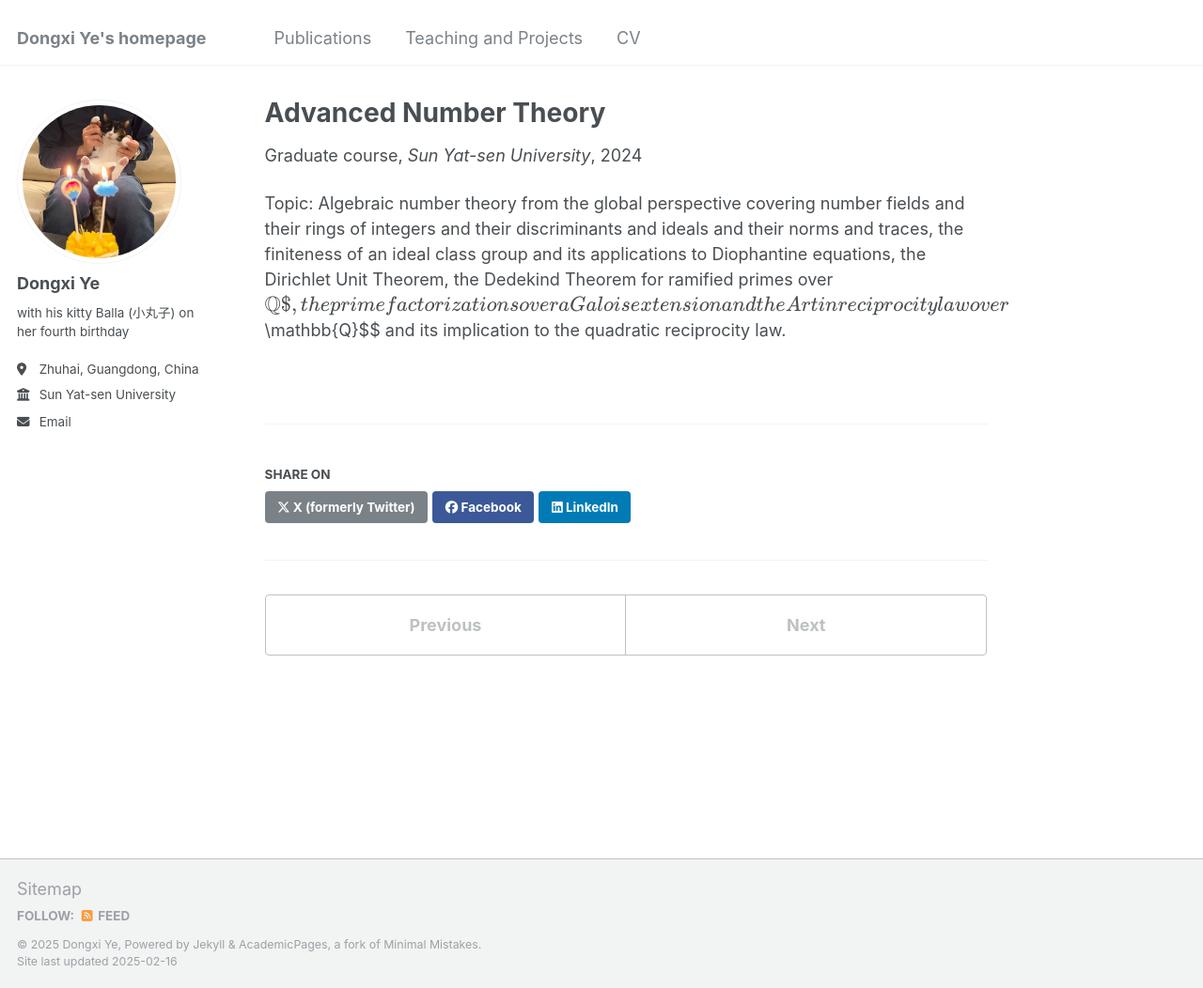
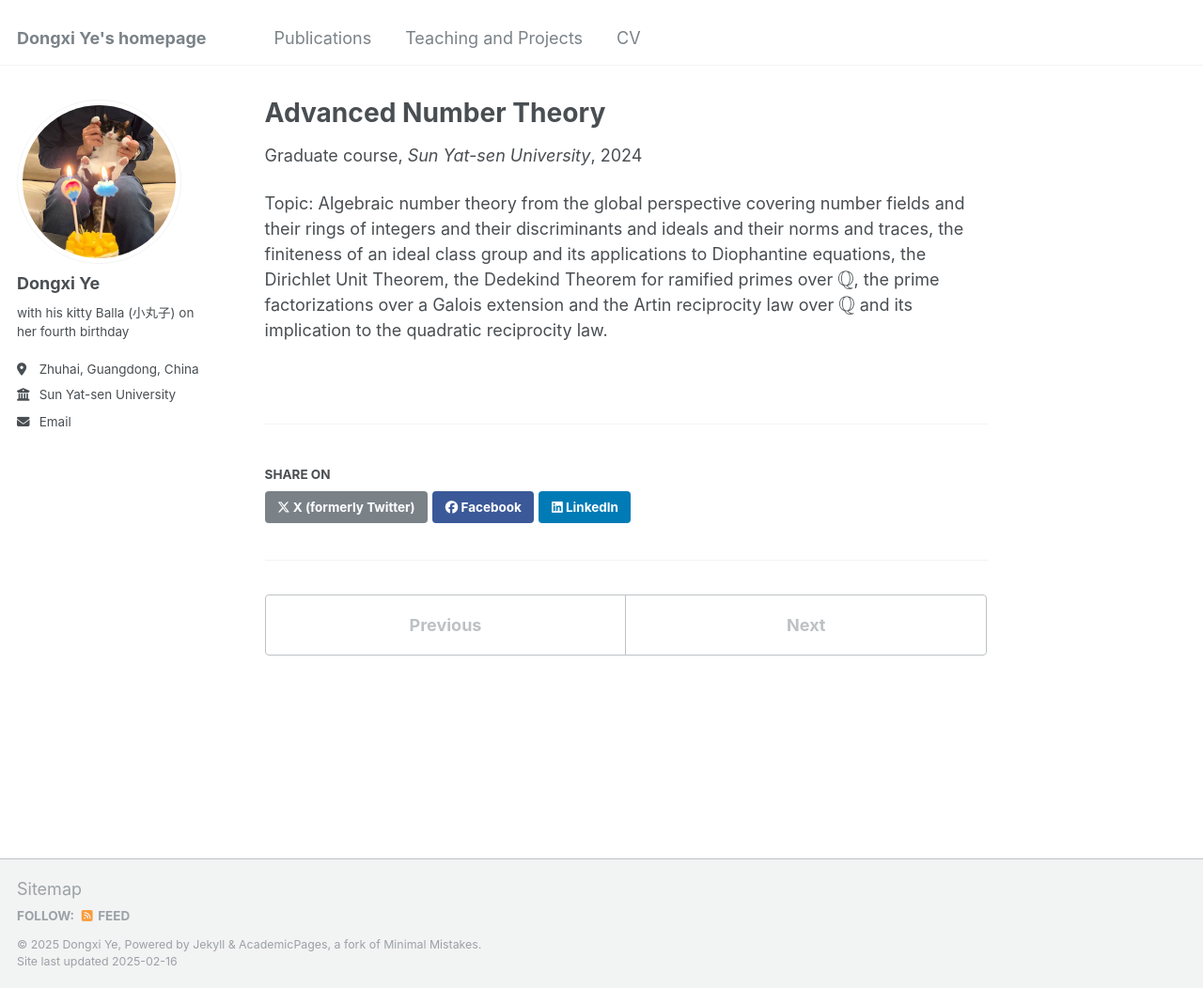
Before and after one commit to Dongxi-Ye/homepage, a Jekyll site: the page built from _teaching/Fall 2024.md, in a window 1280 px wide and 1052 px high. Shown: the whole window at 94% size. Built offline with Jekyll 4.4.1, drawn with Linux system fonts in a browser that asks for light colours.

```diff
--- a/_teaching/Fall 2024.md
+++ b/_teaching/Fall 2024.md
@@ -6,4 +6,4 @@ venue: "Sun Yat-sen University"
 date: 2024-09-01
 ---
 
-Topic: Algebraic number theory from the global perspective covering number fields and their rings of integers and their discriminants and ideals and their norms and traces, the finiteness of an ideal class group and its applications to Diophantine equations, the Dirichlet Unit Theorem, the Dedekind Theorem for ramified primes over $$\mathbb{Q}$, the prime factorizations over a Galois extension and the Artin reciprocity law over $$\mathbb{Q}$$ and its implication to the quadratic reciprocity law.
+Topic: Algebraic number theory from the global perspective covering number fields and their rings of integers and their discriminants and ideals and their norms and traces, the finiteness of an ideal class group and its applications to Diophantine equations, the Dirichlet Unit Theorem, the Dedekind Theorem for ramified primes over $$\mathbb{Q}$$, the prime factorizations over a Galois extension and the Artin reciprocity law over $$\mathbb{Q}$$ and its implication to the quadratic reciprocity law.
```
